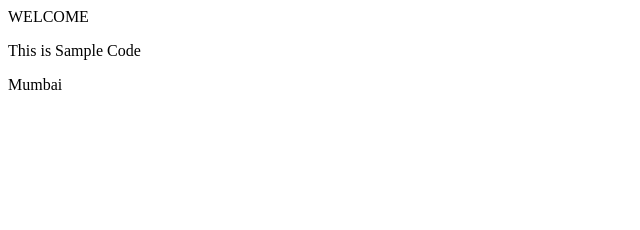
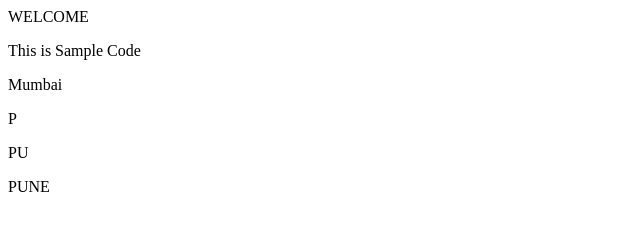
Before and after one commit to Gayatrii0911/Manager, a plain HTML site: page index.html in a window 1280 px wide. Shown: the full height of the page, 0-640 px from the left. Drawn offline with Linux system fonts and the light colour scheme.

Commit message:
P
PU

PUNE

```diff
--- a/index.html
+++ b/index.html
@@ -9,5 +9,8 @@
     <h>WELCOME</h>
     <p>This is Sample Code</p>
     <P>Mumbai</P>
+    <p>P</p>
+    <p>PU</p>
+    <p>PUNE</p>
 </body>
 </html>
```
